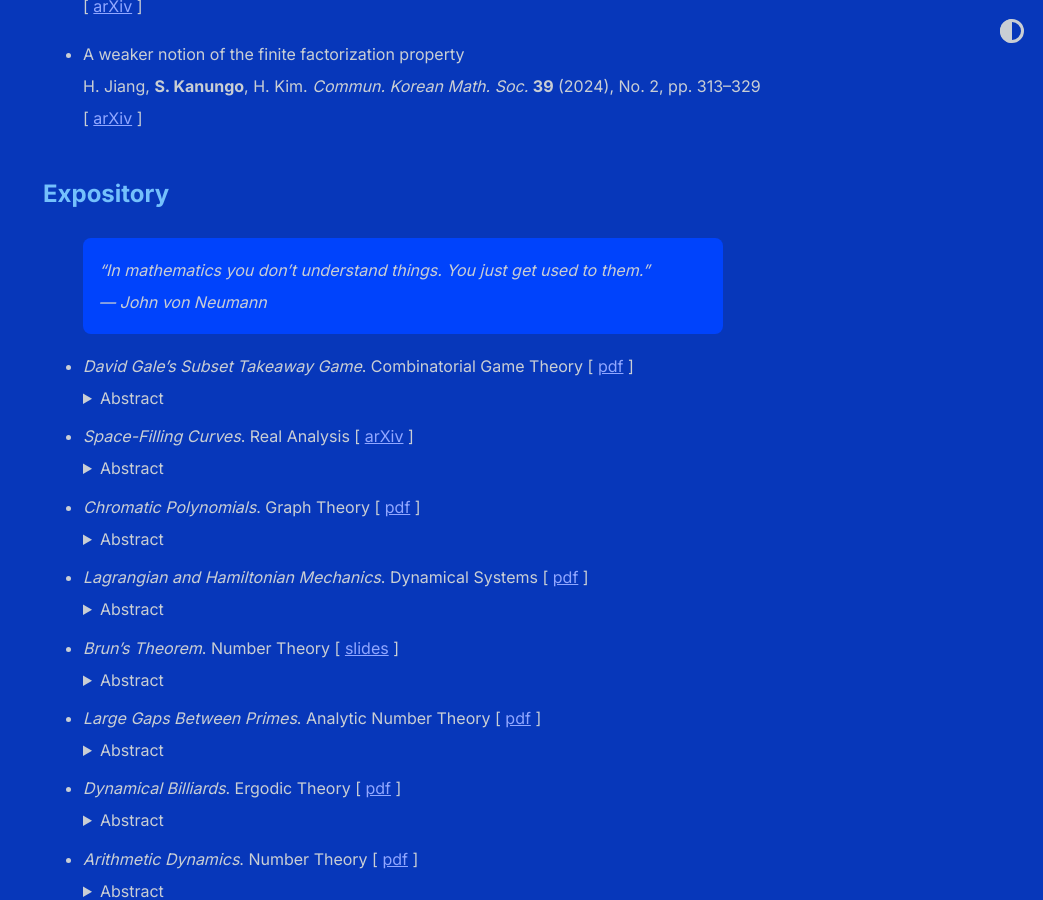
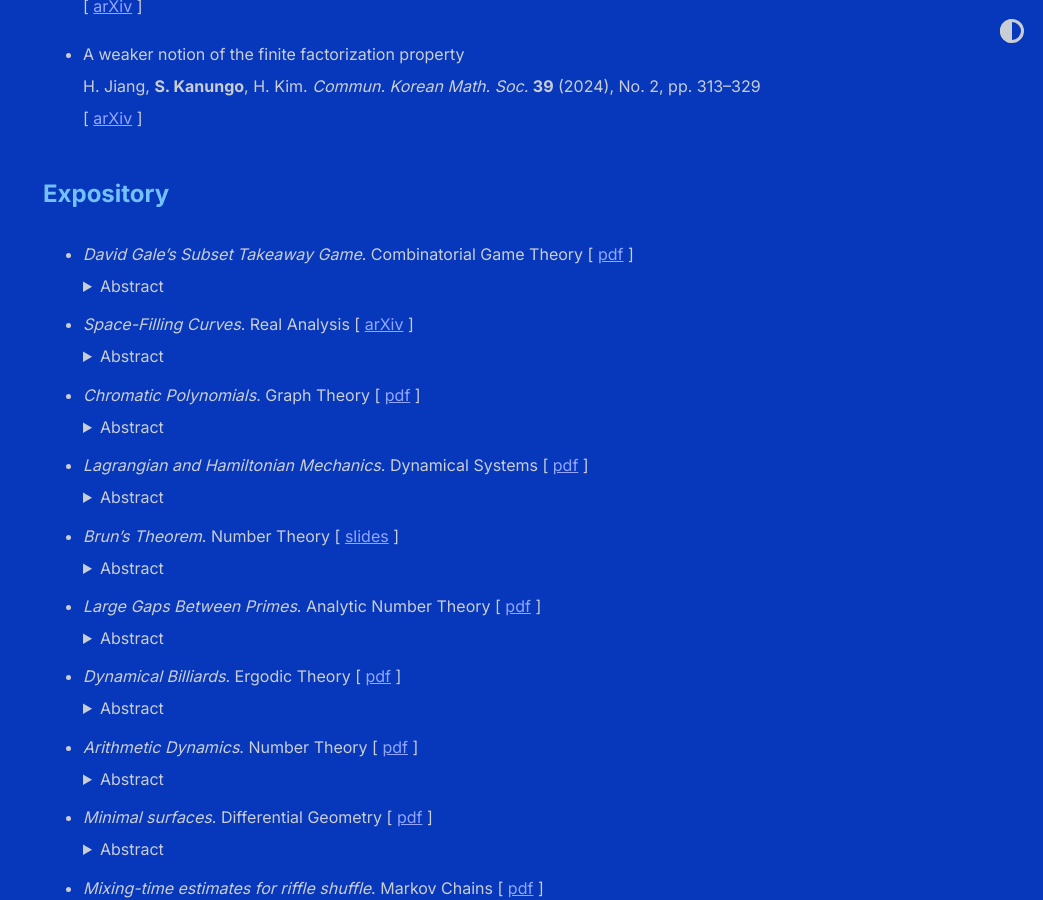
Before and after one commit to shihankanungo/shihankanungo.github.io, a Jekyll site: the page built from papers.md, in a window 1280 px wide and 900 px high, scrolled down 540 px. Shown: the whole window, without its empty margins (237-1280 px from the left). Built offline with Jekyll 4.4.1, drawn with Linux system fonts in a browser that asks for light colours.

Commit message:
Update papers.md

```diff
--- a/papers.md
+++ b/papers.md
@@ -24,8 +24,6 @@ title: Papers
   \[ [arXiv](https://arxiv.org/pdf/2307.09645) \]  <br />
 
 ## Expository
-
-> "In mathematics you don't understand things. You just get used to them." <br> --- John von Neumann <br>
 
 - *David Gale's Subset Takeaway Game*. Combinatorial Game Theory \[ [pdf](subset-takeaway.pdf) \] <br>
   <details>
```
